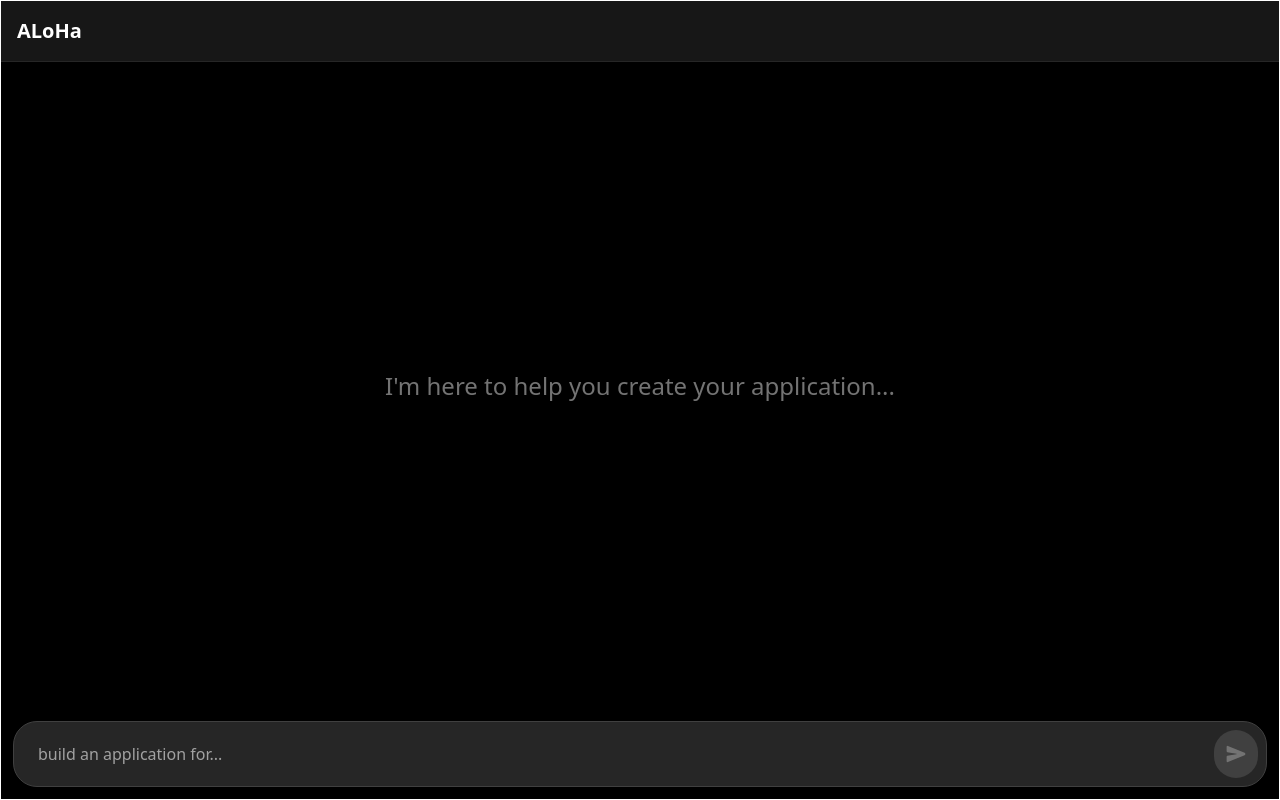
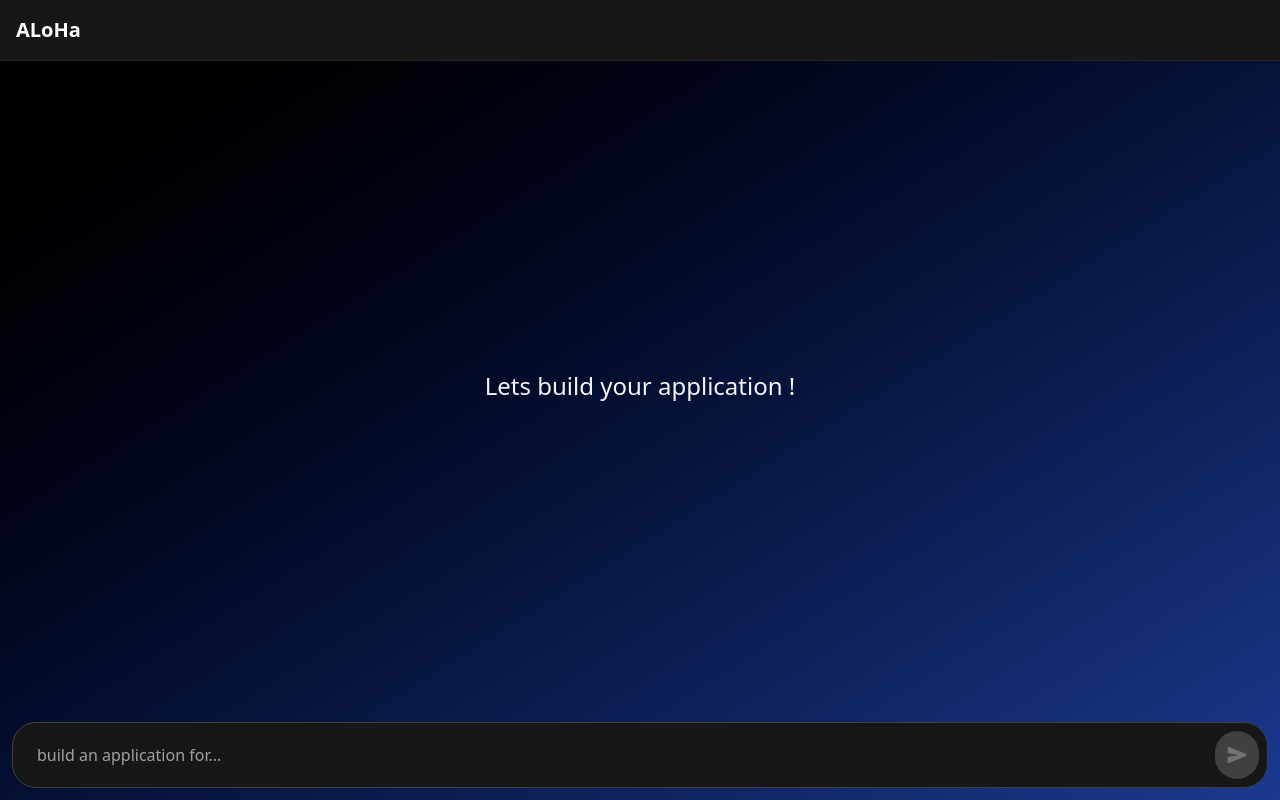
Before and after one commit to NaveenHiranya/VnixEnv, a Next.js app: page /CreateApp2 in a window 1280 px wide. Built offline with nearby package versions, Linux system fonts and the light colour scheme.

Commit message:
fear: array editor

```diff
--- a/app/CreateApp2/page.tsx
+++ b/app/CreateApp2/page.tsx
@@ -7,6 +7,17 @@ import remarkGfm from "remark-gfm";
 import loadingSvg from "@/public/circle-fade2.svg";
 import Image from "next/image";
 import Header from "../components/header";
+
+interface AppData {
+  isDev: boolean;
+  appName: string;
+  appDescription: string;
+  features: string[];
+  pages: string[];
+  components: string[];
+  uiSuggestions: string[];
+  technicalNotes: string[];
+}
 
 type Message = {
   role: "user" | "assistant";
@@ -23,6 +34,8 @@ export default function Home() {
 
   const [generatedCode, setGeneratedCode] = useState<string>("");
   const [generated, setGenerated] = useState(false);
+
+  const [appData, setAppData] = useState<AppData | null>(null);
 
   const textareaRef = useRef<HTMLTextAreaElement>(null);
 
@@ -49,10 +62,7 @@ export default function Home() {
     setLoading(true);
     setState("Sending...");
 
-    setMessages((prev) => [
-      ...prev,
-      { role: "user", message: currentPrompt },
-    ]);
+    setMessages((prev) => [...prev, { role: "user", message: currentPrompt }]);
 
     setPrompt("");
 
@@ -72,10 +82,12 @@ export default function Home() {
       if (app.isDev) {
         // setState("Objective: " + data.message);
         console.log(app);
+        setAppData(app);
         setMessages((prev) => [
           ...prev,
           { role: "assistant", message: app.appDescription },
         ]);
+
         setLoading(false);
       } else {
         setMessages((prev) => [
@@ -190,14 +202,13 @@ export default function Home() {
   };
 
   return (
-    <div className="border border-white w-full h-screen flex flex-col text-white">
+    <div className="w-full h-screen flex flex-col text-white bg-linear-to-br from-black to-blue-900">
       <Header />
-
       <main className="flex-1 flex flex-col overflow-hidden">
         {messages.length === 0 ? (
-          <div className="flex-1 flex items-center justify-center">
-            <h2 className="text-2xl text-neutral-500">
-              I'm here to help you create your application...
+          <div className="flex-1 flex items-center justify-center relative">
+            <h2 className="text-2xl text-neutral-100">
+              Lets build your application !
             </h2>
           </div>
         ) : (
@@ -211,9 +222,7 @@ export default function Home() {
               >
                 <div
                   className={`max-w-[80%] rounded-2xl px-4 py-3 ${
-                    m.role === "user"
-                      ? "bg-blue-600"
-                      : "bg-neutral-800"
+                    m.role === "user" ? "bg-blue-600" : "bg-neutral-800"
                   }`}
                 >
                   <ReactMarkdown remarkPlugins={[remarkGfm]}>
@@ -226,15 +235,15 @@ export default function Home() {
             {/* Loading indicator */}
             {loading && (
               <div className="ml-2 flex items-center gap-2 text-white">
-                <Image
-                  alt="loading"
-                  width={20}
-                  height={20}
-                  src={loadingSvg}
-                />
+                <Image alt="loading" width={20} height={20} src={loadingSvg} />
                 <span className="text-sm text-neutral-300">{state}</span>
               </div>
             )}
+
+            <div className="text-white">
+                  {appData ? <p>{appData.appName}</p> : <p>Not added</p>}
+
+            </div>
 
             {/* PREVIEW PANEL (IMPROVED IFRAME) */}
             {generated && generatedCode && (
@@ -252,6 +261,8 @@ export default function Home() {
                   </button>
                 </div>
 
+
+
                 <iframe
                   srcDoc={generatedCode}
                   sandbox="allow-scripts allow-forms allow-modals allow-same-origin"
@@ -265,7 +276,7 @@ export default function Home() {
 
       {/* INPUT */}
       <div className="shrink-0 m-3">
-        <div className="flex bg-neutral-800 rounded-3xl p-2 border border-neutral-700">
+        <div className="flex bg-neutral-900 rounded-3xl p-2 border border-neutral-700">
           <textarea
             ref={textareaRef}
             rows={1}
--- /dev/null
+++ b/app/components/ArrayEditor.tsx
@@ -0,0 +1,43 @@
+type ArrayEditorProps = {
+  title: string;
+  items: string[];
+  onChange: (items: string[]) => void;
+};
+
+export default function ArrayEditor({
+  title,
+  items,
+  onChange,
+}: ArrayEditorProps) {
+  return (
+    <div className="mb-8">
+      <h2 className="font-bold text-xl mb-3">{title}</h2>
+
+      {items.map((item, index) => (
+        <div key={index} className="flex gap-2 mb-2">
+          <input
+            className="border p-2 flex-1"
+            value={item}
+            onChange={(e) => {
+              const copy = [...items];
+              copy[index] = e.target.value;
+              onChange(copy);
+            }}
+          />
+
+          <button
+            onClick={() =>
+              onChange(items.filter((_, i) => i !== index))
+            }
+          >
+            Delete
+          </button>
+        </div>
+      ))}
+
+      <button onClick={() => onChange([...items, ""])}>
+        + Add
+      </button>
+    </div>
+  );
+}
```
